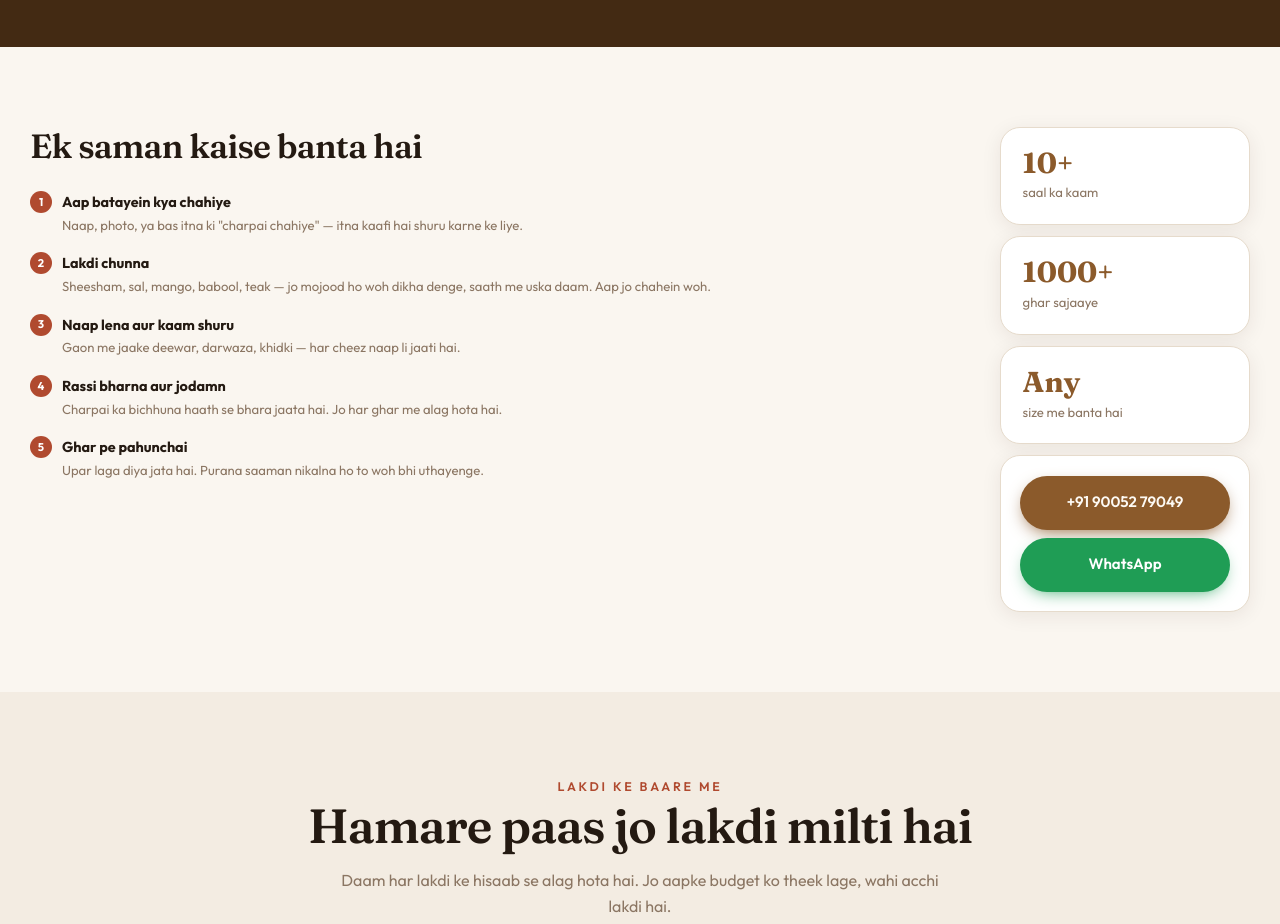
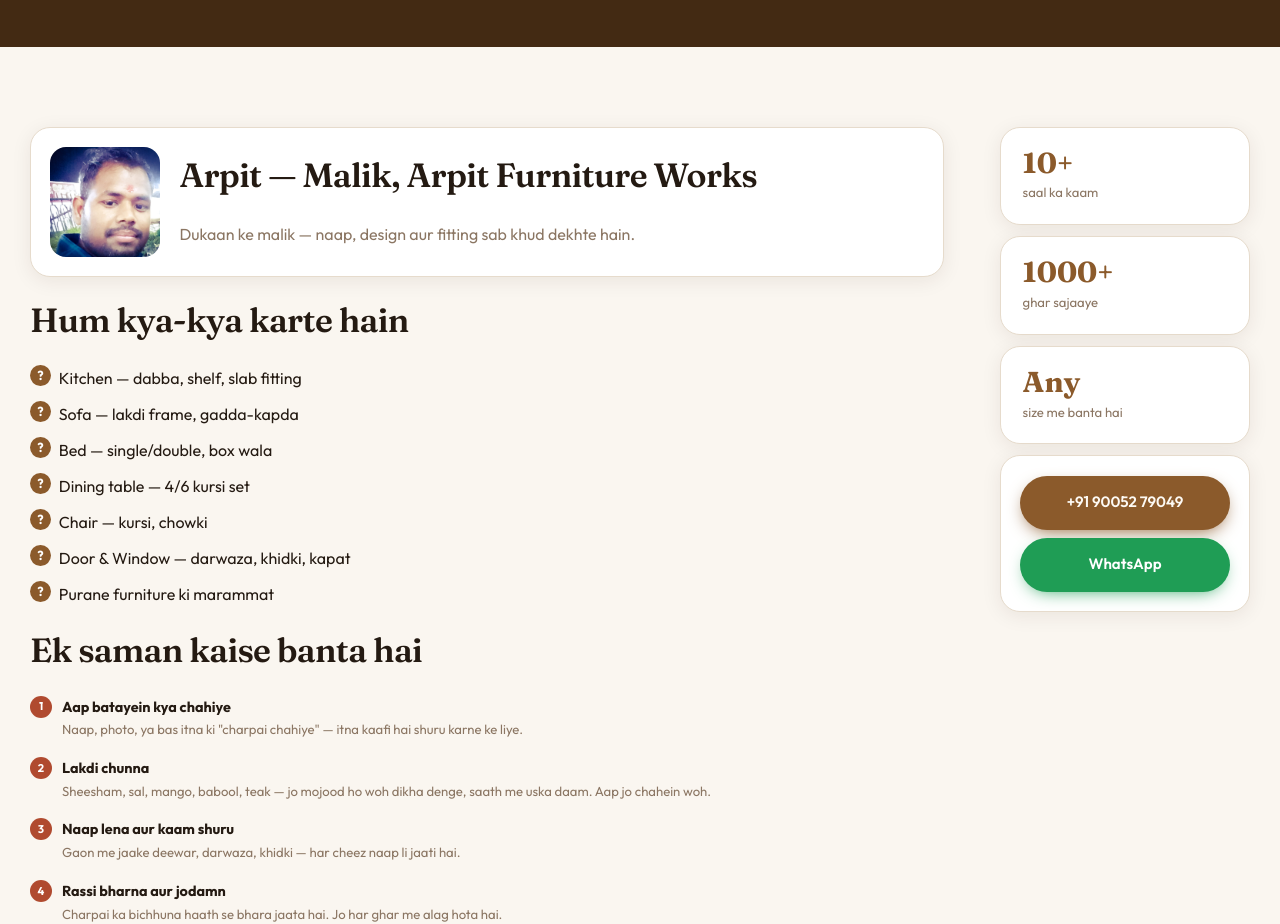
Before and after one commit to kumaranil4044-source/ARPIT-FURNITUR-WORKS, a React (Vite) app: page /about in a window 1280 px wide. Shown: the part 1100-2024 px from the top of the page. Built offline with nearby package versions, Linux system fonts and the light colour scheme.

Commit message:
Owner photo card, service bullets

```diff
--- a/src/pages/About.jsx
+++ b/src/pages/About.jsx
@@ -41,7 +41,32 @@ export default function About() {
       <section className="section">
         <div className="container about-split">
           <div>
-            <h2>Ek saman kaise banta hai</h2>
+            <div className="card owner-card">
+              <img
+                className="owner-photo-lg"
+                src={SITE.ownerPhoto}
+                alt={SITE.ownerName}
+                loading="lazy"
+                width="400"
+                height="400"
+                onError={(e) => { e.currentTarget.style.display = "none"; }}
+              />
+              <div>
+                <h2>{SITE.ownerName}</h2>
+                <p className="muted">Dukaan ke malik — naap, design aur fitting sab khud dekhte hain.</p>
+              </div>
+            </div>
+            <h2 className="mt-3">Hum kya-kya karte hain</h2>
+            <ul className="tick-list">
+              <li>Kitchen — dabba, shelf, slab fitting</li>
+              <li>Sofa — lakdi frame, gadda-kapda</li>
+              <li>Bed — single/double, box wala</li>
+              <li>Dining table — 4/6 kursi set</li>
+              <li>Chair — kursi, chowki</li>
+              <li>Door & Window — darwaza, khidki, kapat</li>
+              <li>Purane furniture ki marammat</li>
+            </ul>
+            <h2 className="mt-3">Ek saman kaise banta hai</h2>
             <ol className="timeline">
               <li>
                 <strong>Aap batayein kya chahiye</strong>
--- a/src/pages/Home.jsx
+++ b/src/pages/Home.jsx
@@ -154,10 +154,19 @@ export default function Home() {
               </Link>
             ))}
           </div>
+          <div className="card service-bullets">
+            <h3>Our Service — ek nazar me</h3>
+            <ul className="tick-list tick-cols">
+              {SERVICES.map((c) => (
+                <li key={c}>
+                  <Link to={`/shop?cat=${c}`}>{c}</Link>
+                </li>
+              ))}
+              <li>Purane furniture ki marammat</li>
+            </ul>
+          </div>
         </div>
       </section>
-
-      {/* ==================== FEATURED ==================== */}
       <section className="section bg-alt-band">
         <div className="container">
           <div className="section-head">
--- a/src/styles.css
+++ b/src/styles.css
@@ -1554,3 +1554,14 @@
 .foot-social { display: flex; gap: 0.7rem; margin-top: 0.9rem; }
 .foot-social a { display: grid; place-items: center; width: 40px; height: 40px; border-radius: 50%; border: 1px solid var(--line); color: var(--ink-soft); }
 .foot-social a:hover { border-color: var(--accent); color: var(--accent); }
+
+
+/* Bullets + owner */
+.tick-list { list-style: none; display: grid; gap: 0.6rem; margin: 1rem 0 0; padding: 0; }
+.tick-list li { padding-left: 1.8rem; position: relative; }
+.tick-list li::before { content: '?'; position: absolute; left: 0; top: 0; width: 1.3rem; height: 1.3rem; border-radius: 50%; background: var(--wood); color: #fff; font-size: 0.8rem; font-weight: 700; display: grid; place-items: center; }
+.tick-cols { grid-template-columns: repeat(auto-fit, minmax(150px, 1fr)); }
+.service-bullets { padding: 1.8rem; margin-top: 1.8rem; }
+.owner-card { display: flex; gap: 1.2rem; align-items: center; padding: 1.2rem; margin-bottom: 1.5rem; }
+.owner-photo-lg { width: 110px; height: 110px; border-radius: 16px; object-fit: cover; flex: none; }
+.foot-owner { width: 110px; height: 110px; }
```
